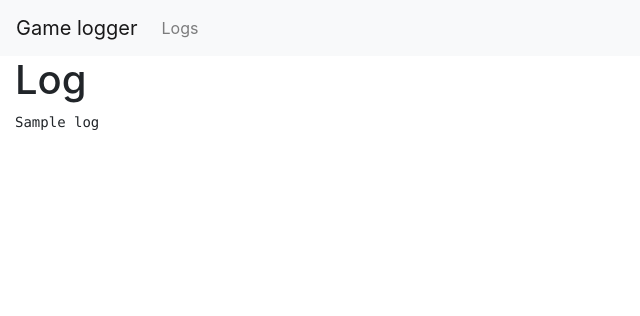
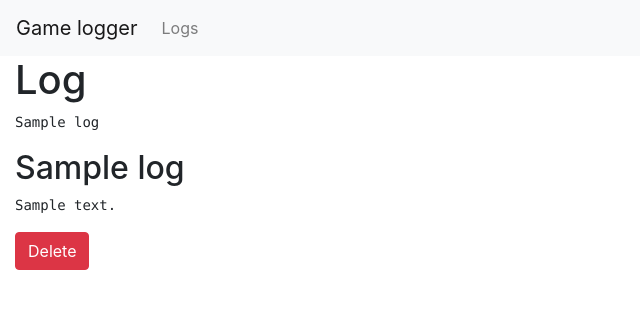
Before and after one commit to rrees/game-logger, a Flask app: template app/templates/log.html in a window 1280 px wide. Shown: the top 316 px of the page, without its empty margins (0-640 px from the left). Run offline with Flask 2, Linux system fonts and the light colour scheme; the template is opened without the code that fills it: most values are stand-ins (such as "Sample title", 1, 10 or a date in 2020); some libraries are stand-ins or nearby versions.

Commit message:
Adds a delete button for a log

```diff
--- a/app/templates/log.html
+++ b/app/templates/log.html
@@ -8,6 +8,24 @@
 
     {% if log %}
     <pre>{{log}}</pre>
+
+
+    <h2>{{log.name}}</h2>
+
+    {% if log.notes %}
+    <div class="log-entry--notes">
+        <pre>{{log.notes}}</pre>
+    </div>
+    {% endif %}
+
+    <form class="log-entry--delete" method="POST" action="/log/forms/delete">
+        <input type="hidden" value="{{log.id}}">
+        <div class="form-group">
+            <button type="submit" class="btn btn-danger">Delete</button>
+        </div>
+    </form>
+    </form>
+
     {% endif %}
 
     {% if not log %}
```
